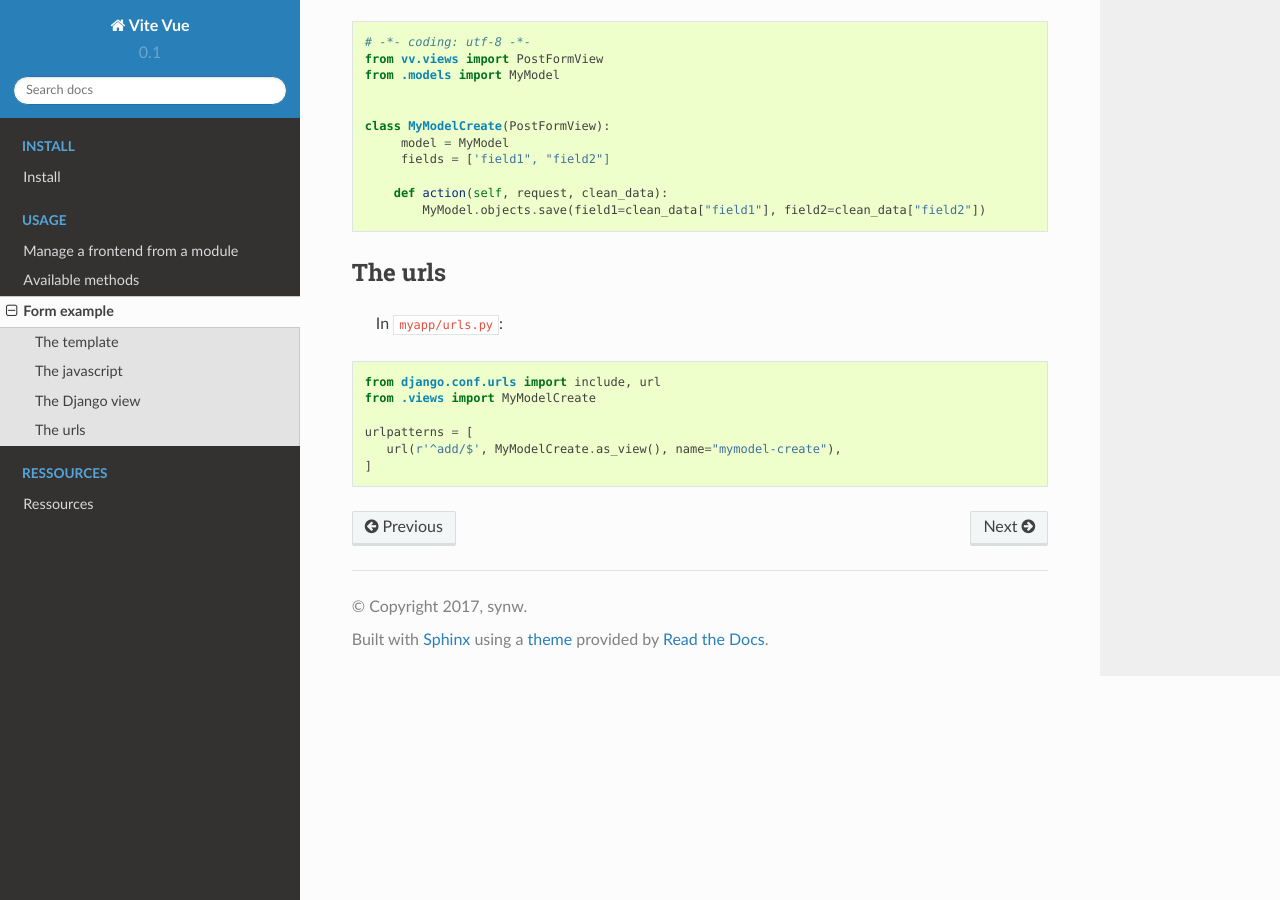
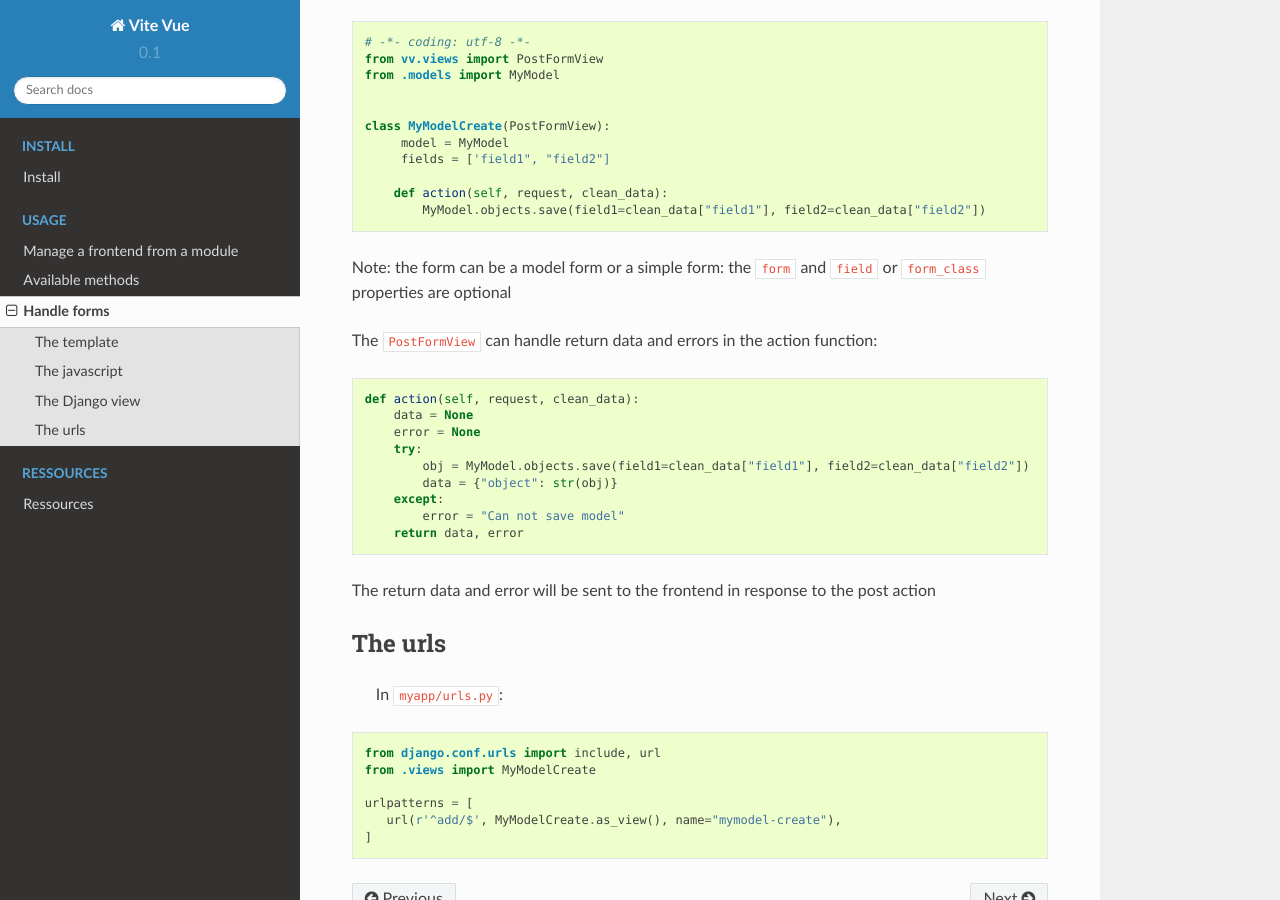
Before and after one commit to synw/django-vitevue, a Sphinx documentation site: the page built from docs/usage/example.rst, in a window 1280 px wide and 900 px high, scrolled down 938 px. Built offline with Sphinx 7.4.7 and the Read the Docs theme 2.0.0, drawn with Linux system fonts in a browser that asks for light colours; some of the changed text lies outside the part shown.

Commit message:
Improve errors handling in PostFormView

```diff
--- a/docs/usage/example.rst
+++ b/docs/usage/example.rst
@@ -1,7 +1,7 @@
-Form example
+Handle forms
 ============
 
-Example for how to post a Django form.
+How to post a Django form
 
 The template
 ------------
@@ -64,6 +64,28 @@ In ``myapp/views.py``:
        def action(self, request, clean_data):
            MyModel.objects.save(field1=clean_data["field1"], field2=clean_data["field2"])
 
+
+Note: the form can be a model form or a simple form: the ``form`` and ``field`` or ``form_class`` properties are
+optional
+
+The ``PostFormView`` can handle return data and errors in the action function:
+
+.. highlight:: python
+
+::
+
+    def action(self, request, clean_data):
+        data = None
+        error = None
+        try:
+            obj = MyModel.objects.save(field1=clean_data["field1"], field2=clean_data["field2"])
+            data = {"object": str(obj)}
+        except:
+            error = "Can not save model"
+        return data, error
+
+The return data and error will be sent to the frontend in response to the post action
+
 The urls
 --------
 
```
Also changed, not shown: 1 other file.
